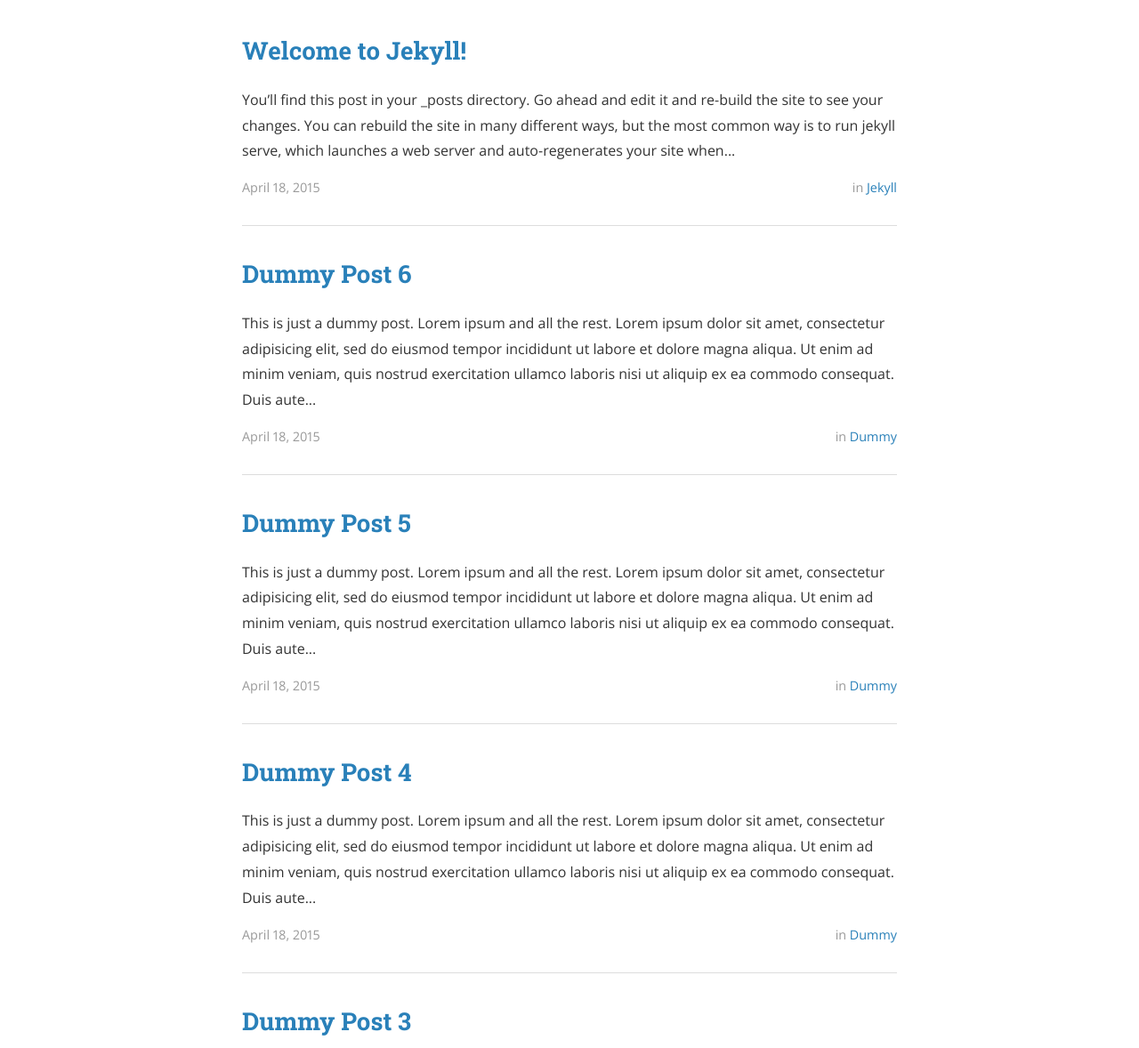
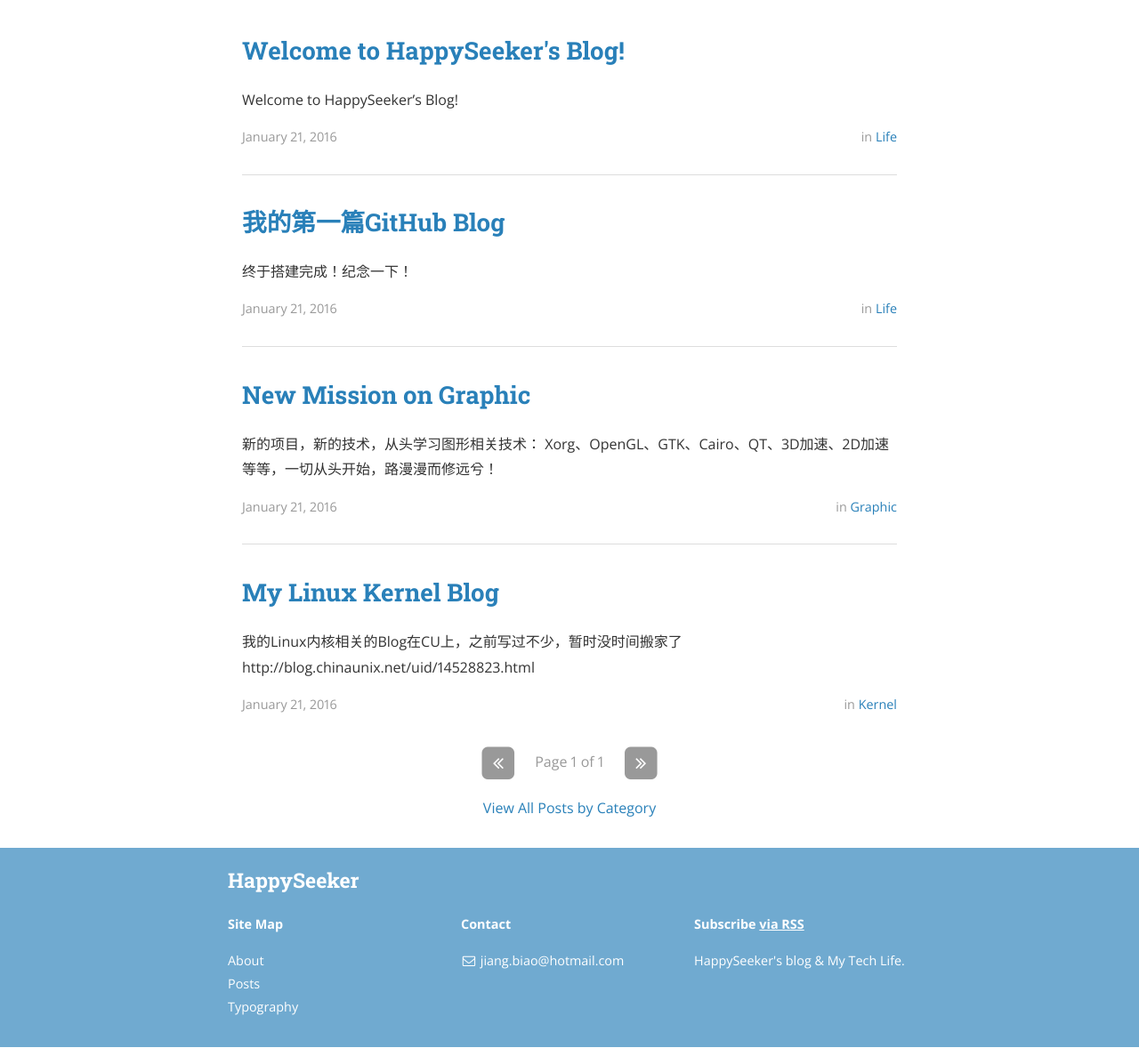
Before and after one commit to HappySeeker/happyseeker.github.io, a Jekyll site: the page built from index.html, in a window 1280 px wide and 1400 px high, scrolled down 281 px. Shown: the part 222-1400 px from the top of the window at 89% size. Built offline with Jekyll 4.4.1, drawn with Linux system fonts in a browser that asks for light colours; nearby versions of some CDN libraries; the list of posts is cut into pages by our own code; a style sheet for code colours, icons or effects is not loaded; some of the changed text lies outside the part shown.

Commit message:
first blog

```diff
--- a/_config.yml
+++ b/_config.yml
@@ -61,6 +61,9 @@
   - cat: Git
     desc: "Git相关经验."
 
+  - cat: Life
+    desc: "生活相关."
+
 # Social icons and sharing options
 #
 # Social settings are used in two places:
@@ -100,7 +103,7 @@
 
   - name: LinkedIn
     icon: linkedin
-    username: humjb_1983@126.com
+    username: JiangBiao
     url: https://www.linkedin.com/in/%E5%BD%AA-%E8%92%8B-213712102?trk=hp-identity-name
     desc: Connect with me on LinkedIn
     share: true
@@ -153,6 +156,6 @@
 
     twitter_image: "/assets/logo.png"
 
-#    os_repo: "https://github.com/RichardLitt/wordhoardpress.com"
-#    os_rcs_type: "git"
-#    os_src: "git@github.com:RichardLitt/wordhoardpress.com.git"
+    os_repo: "https://github.com/RichardLitt/wordhoardpress.com"
+    os_rcs_type: "git"
+    os_src: "git@github.com:RichardLitt/wordhoardpress.com.git"
--- /dev/null
+++ b/_posts/2015-01-21-Kernel1.markdown
@@ -0,0 +1,10 @@
+---
+layout: post
+title:  "My Linux Kernel Blog"
+date:   2016-01-21 18:43:59
+author: Jiang Biao
+categories: Kernel
+---
+
+我的Linux内核相关的Blog在CU上，之前写过不少，暂时没时间搬家了
+http://blog.chinaunix.net/uid/14528823.html
--- /dev/null
+++ b/_posts/2015-01-21-welcome-to-HappySeeker's-Blog .markdown
@@ -0,0 +1,11 @@
+---
+layout: post
+title:  "Welcome to HappySeeker's Blog!"
+date:   2016-01-21 22:50:59
+author: Jiang Biao
+categories: Life
+tags:	welcome
+cover:  "/assets/instacode.png"
+---
+
+Welcome to HappySeeker's Blog!
--- /dev/null
+++ b/_posts/2015-04-18-Graphic1.markdown
@@ -0,0 +1,10 @@
+---
+layout: post
+title:  "New Mission on Graphic"
+date:   2016-01-21 19:43:59
+author: Jiang Biao
+categories: Graphic
+---
+
+新的项目，新的技术，从头学习图形相关技术：
+Xorg、OpenGL、GTK、Cairo、QT、3D加速、2D加速等等，一切从头开始，路漫漫而修远兮！
--- a/_posts/2015-04-18-dummy.markdown
+++ /dev/null
@@ -1,16 +0,0 @@
----
-layout: post
-title:  "Dummy Post"
-date:   2015-04-18 08:43:59
-author: Ben Centra
-categories: Dummy
----
-
-This is just a dummy post. Lorem ipsum and all the rest.
-
-Lorem ipsum dolor sit amet, consectetur adipisicing elit, sed do eiusmod
-tempor incididunt ut labore et dolore magna aliqua. Ut enim ad minim veniam,
-quis nostrud exercitation ullamco laboris nisi ut aliquip ex ea commodo
-consequat. Duis aute irure dolor in reprehenderit in voluptate velit esse
-cillum dolore eu fugiat nulla pariatur. Excepteur sint occaecat cupidatat non
-proident, sunt in culpa qui officia deserunt mollit anim id est laborum.
--- a/_posts/2015-04-18-dummy3.markdown
+++ /dev/null
@@ -1,16 +0,0 @@
----
-layout: post
-title:  "Dummy Post 3"
-date:   2015-04-18 08:43:59
-author: Ben Centra
-categories: Dummy
----
-
-This is just a dummy post. Lorem ipsum and all the rest.
-
-Lorem ipsum dolor sit amet, consectetur adipisicing elit, sed do eiusmod
-tempor incididunt ut labore et dolore magna aliqua. Ut enim ad minim veniam,
-quis nostrud exercitation ullamco laboris nisi ut aliquip ex ea commodo
-consequat. Duis aute irure dolor in reprehenderit in voluptate velit esse
-cillum dolore eu fugiat nulla pariatur. Excepteur sint occaecat cupidatat non
-proident, sunt in culpa qui officia deserunt mollit anim id est laborum.
--- a/_posts/2015-04-18-dummy4.markdown
+++ /dev/null
@@ -1,17 +0,0 @@
----
-layout: post
-title:  "Dummy Post 4"
-date:   2015-04-18 08:43:59
-author: Ben Centra
-categories: Dummy
-tags: ipsum
----
-
-This is just a dummy post. Lorem ipsum and all the rest.
-
-Lorem ipsum dolor sit amet, consectetur adipisicing elit, sed do eiusmod
-tempor incididunt ut labore et dolore magna aliqua. Ut enim ad minim veniam,
-quis nostrud exercitation ullamco laboris nisi ut aliquip ex ea commodo
-consequat. Duis aute irure dolor in reprehenderit in voluptate velit esse
-cillum dolore eu fugiat nulla pariatur. Excepteur sint occaecat cupidatat non
-proident, sunt in culpa qui officia deserunt mollit anim id est laborum.
--- a/_posts/2015-04-18-dummy5.markdown
+++ /dev/null
@@ -1,17 +0,0 @@
----
-layout: post
-title:  "Dummy Post 5"
-date:   2015-04-18 08:43:59
-author: Ben Centra
-categories: Dummy
-tags: lorem
----
-
-This is just a dummy post. Lorem ipsum and all the rest.
-
-Lorem ipsum dolor sit amet, consectetur adipisicing elit, sed do eiusmod
-tempor incididunt ut labore et dolore magna aliqua. Ut enim ad minim veniam,
-quis nostrud exercitation ullamco laboris nisi ut aliquip ex ea commodo
-consequat. Duis aute irure dolor in reprehenderit in voluptate velit esse
-cillum dolore eu fugiat nulla pariatur. Excepteur sint occaecat cupidatat non
-proident, sunt in culpa qui officia deserunt mollit anim id est laborum.
--- a/_posts/2015-04-18-dummy6.markdown
+++ /dev/null
@@ -1,17 +0,0 @@
----
-layout: post
-title:  "Dummy Post 6"
-date:   2015-04-18 08:43:59
-author: Ben Centra
-categories: Dummy
-tags: lorem ipsum
----
-
-This is just a dummy post. Lorem ipsum and all the rest.
-
-Lorem ipsum dolor sit amet, consectetur adipisicing elit, sed do eiusmod
-tempor incididunt ut labore et dolore magna aliqua. Ut enim ad minim veniam,
-quis nostrud exercitation ullamco laboris nisi ut aliquip ex ea commodo
-consequat. Duis aute irure dolor in reprehenderit in voluptate velit esse
-cillum dolore eu fugiat nulla pariatur. Excepteur sint occaecat cupidatat non
-proident, sunt in culpa qui officia deserunt mollit anim id est laborum.
--- a/_posts/2015-04-18-welcome-to-jekyll.markdown
+++ /dev/null
@@ -1,74 +0,0 @@
----
-layout: post
-title:  "Welcome to Jekyll!"
-date:   2015-04-18 08:43:59
-author: Ben Centra
-categories: Jekyll
-tags:	jekyll welcome
-cover:  "/assets/instacode.png"
----
-
-You’ll find this post in your `_posts` directory. Go ahead and edit it and re-build the site to see your changes. You can rebuild the site in many different ways, but the most common way is to run `jekyll serve`, which launches a web server and auto-regenerates your site when a file is updated.
-
-## Adding New Posts
-
-To add new posts, simply add a file in the `_posts` directory that follows the convention `YYYY-MM-DD-name-of-post.ext` and includes the necessary front matter. Take a look at the source for this post to get an idea about how it works.
-
-### Tags and Categories
-
-If you list one or more categories or tags in the front matter of your post, they will be included with the post on the page as links. Clicking the link will bring you to an auto-generated archive page for the category or tag, created using the [jekyll-archive][jekyll-archive] gem.
-
-### Cover Images
-
-To add a cover image to your post, set the "cover" property in the front matter with the relative URL of the image (i.e. <code>cover: "/assets/cover_image.jpg"</code>).
-
-### Code Snippets
-
-You can use [highlight.js][highlight] to add syntax highlight code snippets:
-
-Use the [Liquid][liquid] `{% raw %}{% highlight <language> %}{% endraw %}` tag to add syntax highlighting to code snippets.
-
-For instance, this template...
-{% highlight html %}
-{% raw %}{% highlight javascript %}
-function demo(string, times) {
-  for (var i = 0; i < times; i++) {
-    console.log(string);
-  }
-}
-demo("hello, world!", 10);
-{% endhighlight %}{% endraw %}
-{% endhighlight %}
-
-...will come out looking like this:
-
-{% highlight javascript %}
-function demo(string, times) {
-  for (var i = 0; i < times; i++) {
-    console.log(string);
-  }
-}
-demo("hello, world!", 10);
-{% endhighlight %}
-
-Syntax highlighting is done using [highlight.js][highlight]. You can change the active theme in [head.html](https://github.com/bencentra/centrarium/blob/2dcd73d09e104c3798202b0e14c1db9fa6e77bc7/_includes/head.html#L15).
-
-### Images
-
-Lightbox has been enabled for images. To create the link that'll launch the lightbox, add <code>data-lightbox</code> and <code>data-title</code> attributes to an <code>&lt;a&gt;</code> tag around your <code>&lt;img&gt;</code> tag. The result is:
-
-<a href="//bencentra.com/assets/images/falcon9_large.jpg" data-lightbox="falcon9-large" data-title="Check out the Falcon 9 from SpaceX">
-  <img src="//bencentra.com/assets/images/falcon9_small.jpg" title="Check out the Falcon 9 from SpaceX">
-</a>
-
-For more information, check out the [Lightbox][lightbox] website.
-
-Check out the [Jekyll docs][jekyll] for more info on how to get the most out of Jekyll. File all bugs/feature requests at [Jekyll’s GitHub repo][jekyll-gh]. If you have questions, you can ask them on [Jekyll’s dedicated Help repository][jekyll-help].
-
-[jekyll]:      http://jekyllrb.com
-[jekyll-gh]:   https://github.com/jekyll/jekyll
-[jekyll-help]: https://github.com/jekyll/jekyll-help
-[highlight]:   https://highlightjs.org/
-[lightbox]:    http://lokeshdhakar.com/projects/lightbox2/
-[jekyll-archive]: https://github.com/jekyll/jekyll-archives
-[liquid]: https://github.com/Shopify/liquid/wiki/Liquid-for-Designers
```
Also changed, not shown: _posts/2015-04-18-dummy2.markdown (deleted, +0 -16 lines), _posts/2016-01-21-第一篇GitHub Blog.markdown (added, +9 -0 lines).
